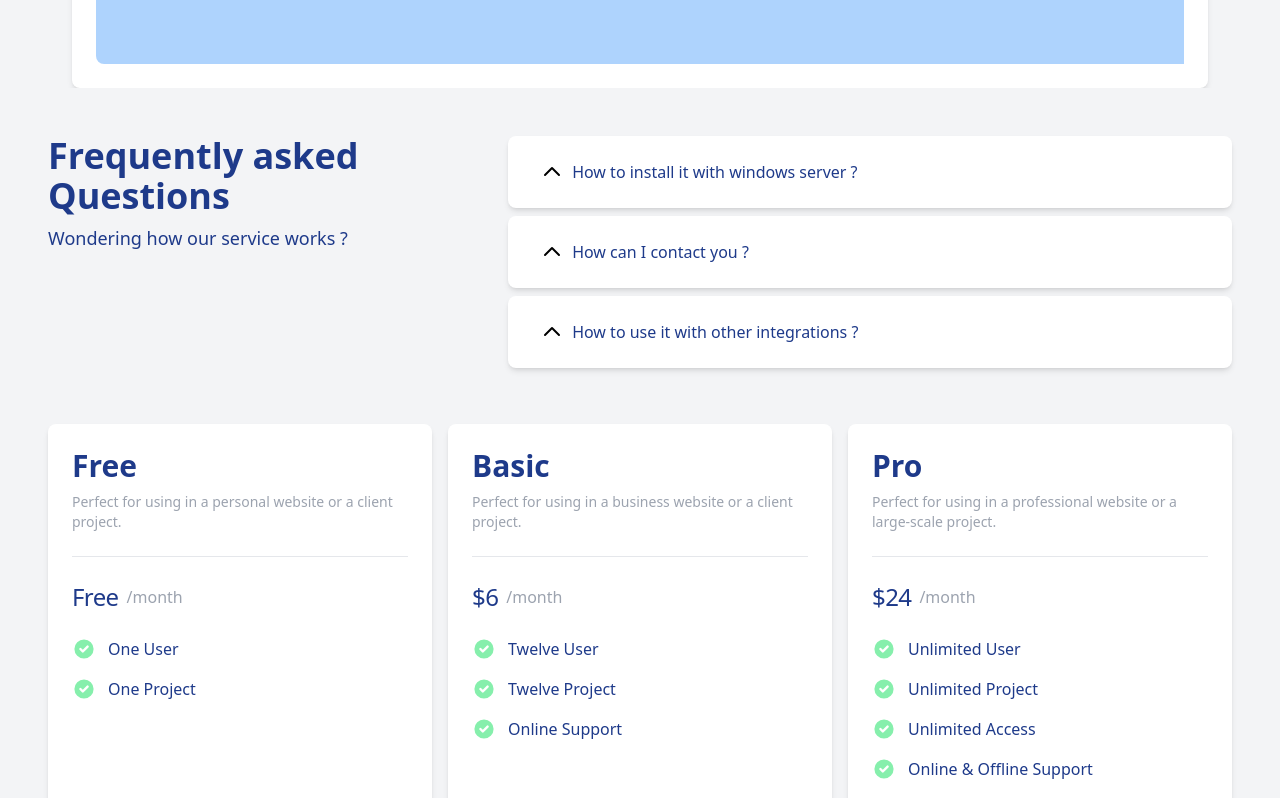
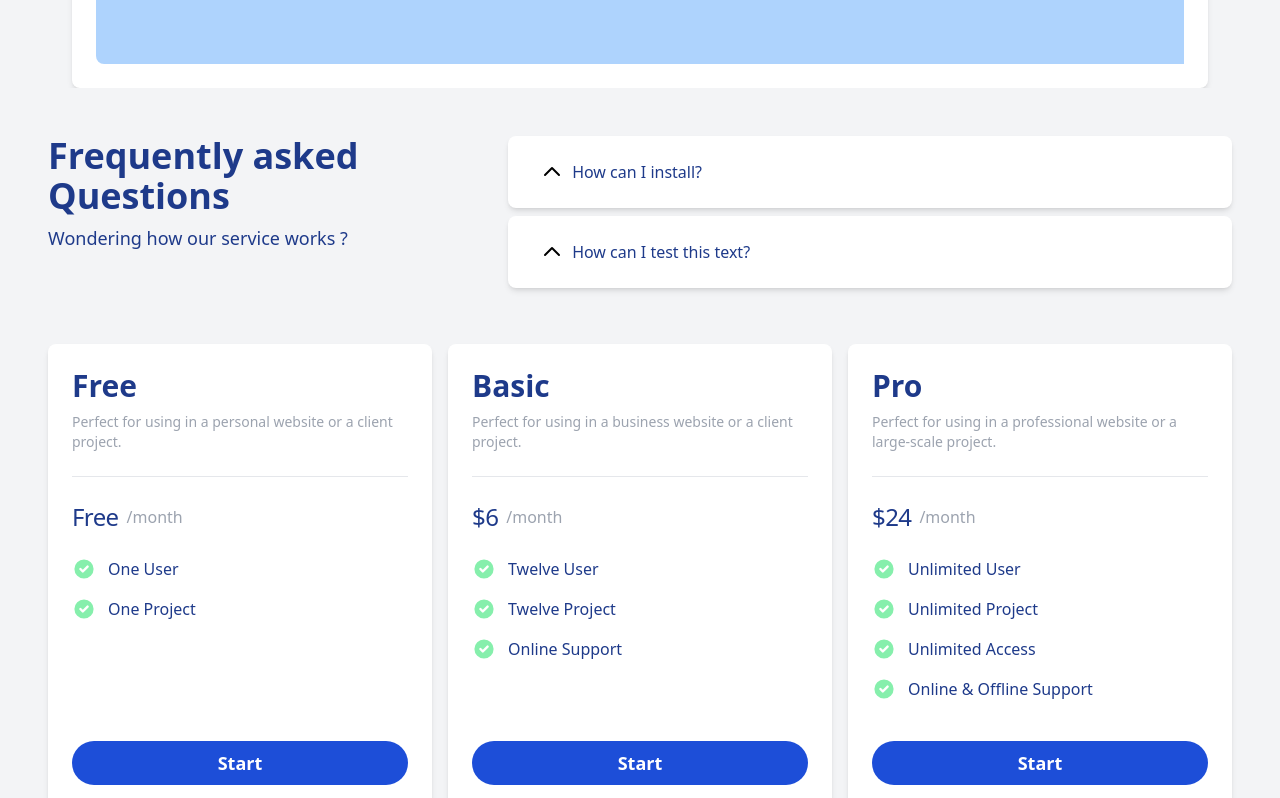
Before and after one commit to qlawmarq/next-tailwind-landing-page, a Next.js app: page / in a window 1280 px wide. Shown: the part 902-1700 px from the top of the page. Built offline with nearby package versions, Linux system fonts and the light colour scheme.

Commit message:
update all props of components

```diff
--- a/components/molecules/Accordion/index.tsx
+++ b/components/molecules/Accordion/index.tsx
@@ -4,7 +4,7 @@ import { animated, useSpring } from '@react-spring/web';
 import { Card } from '../../atoms/Card';
 import { Paragraph } from '../../atoms/Typography';
 
-type Props = {
+export type Props = {
   question: React.ReactNode;
   answer: React.ReactNode;
 };
--- a/components/molecules/PriceCard/index.tsx
+++ b/components/molecules/PriceCard/index.tsx
@@ -4,7 +4,7 @@ import { CheckCircleIcon } from '@heroicons/react/solid';
 import { Button } from '../../atoms/Button';
 import { H2, H3, Paragraph } from '../../atoms/Typography';
 
-type Props = {
+export type Props = {
   title: React.ReactNode;
   description: React.ReactNode;
   price: string;
--- a/components/pages/LandingPage/index.tsx
+++ b/components/pages/LandingPage/index.tsx
@@ -4,7 +4,8 @@ import { Footer } from '../../organisms/Footer';
 import { CTA } from '../../templates/CTA';
 import { FAQ } from '../../templates/FAQ';
 import { Prices } from '../../templates/Prices';
-import { Features } from '../../templates/Features';
+import { Carousel } from '../../templates/Carousel';
+import { H1, H5 } from '../../atoms/Typography';
 
 export const LandingPage = () => {
   return (
@@ -15,10 +16,64 @@ export const LandingPage = () => {
       </Head>
       <main className="font-montserrat bg-gray-100">
         <Header />
-        <CTA />
-        <Features />
-        <FAQ />
-        <Prices />
+        <CTA
+          title="Business Landing Page"
+          description="Lorem ipsum dolor sit amet, consectetur adipiscing adipiselit.
+            Pellentesque suscipit tellus vitae purus dignissim, nec tincidunt
+            neque condimentum. Nam nec ligula pretium mi interdum hendrerit in
+            sit."
+        />
+        <Carousel
+          items={[
+            <H1>All in one app</H1>,
+            <H1>Safety and Secure</H1>,
+            <H1>Help your Business</H1>,
+          ]}
+        />
+        <FAQ
+          qas={[
+            {
+              question: 'How can I install?',
+              answer:
+                'Please visit the github page, you will find instructions',
+            },
+            {
+              question: 'How can I test this text?',
+              answer:
+                'Lorem, ipsum dolor sit amet consectetur adipisicing elit. Mollitia temporibus doloremque non eligendi unde ipsam? Voluptatibus, suscipit deserunt quidem delectus perferendis velit molestias, veritatis officia fugiat cumque quaerat earum adipisci?',
+            },
+          ]}
+        />
+        <Prices
+          priceProps={[
+            {
+              title: 'Free',
+              description:
+                'Perfect for using in a personal website or a client project.',
+              price: 'Free',
+              features: ['One User', 'One Project'],
+            },
+            {
+              title: 'Basic',
+              description:
+                'Perfect for using in a business website or a client project.',
+              price: '$6',
+              features: ['Twelve User', 'Twelve Project', 'Online Support'],
+            },
+            {
+              title: 'Pro',
+              description:
+                'Perfect for using in a professional website or a large-scale project.',
+              price: '$24',
+              features: [
+                'Unlimited User',
+                'Unlimited Project',
+                'Unlimited Access',
+                'Online & Offline Support',
+              ],
+            },
+          ]}
+        />
         <Footer />
       </main>
     </>
--- a/components/templates/CTA/index.tsx
+++ b/components/templates/CTA/index.tsx
@@ -4,22 +4,29 @@ import { H1, H5 } from '../../atoms/Typography';
 import { Container } from '../../atoms/Container';
 import { Button } from '../../atoms/Button';
 
-export const CTA = () => {
+type Props = {
+  title: string;
+  description: string;
+  image?: StaticImageData | string;
+  onClickStart?: () => void;
+};
+
+export const CTA: React.FC<Props> = ({
+  title,
+  description,
+  image = analyzeData,
+  onClickStart,
+}) => {
   return (
     <Container>
       <div className="relative mx-auto flex w-full flex-col py-6 sm:flex-row">
         <div className="relative sm:w-6/12">
-          <Image className="" src={analyzeData} alt="Analyze Data" />
+          <Image className="" src={image} alt="" />
         </div>
         <div className="relative ml-auto mt-8 mb-16 flex flex-col items-start sm:mt-0 sm:mb-0 sm:w-5/12 sm:items-end sm:text-right xl:w-4/12 xl:pt-20">
-          <H1 className="mb-4">Business Landing Page</H1>
-          <H5 className="mb-4 sm:mb-12">
-            Lorem ipsum dolor sit amet, consectetur adipiscing adipiselit.
-            Pellentesque suscipit tellus vitae purus dignissim, nec tincidunt
-            neque condimentum. Nam nec ligula pretium mi interdum hendrerit in
-            sit.
-          </H5>
-          <Button>Start</Button>
+          <H1 className="mb-4">{title}</H1>
+          <H5 className="mb-4 sm:mb-12">{description}</H5>
+          <Button onClick={onClickStart}>Start</Button>
         </div>
       </div>
     </Container>
--- a/components/templates/Features/index.tsx
+++ b/components/templates/Carousel/index.tsx
@@ -2,17 +2,15 @@ import { Container } from '../../atoms/Container';
 import { CarouselContainer } from '../../molecules/Carousel';
 import { H1, H2, H3, Paragraph } from '../../atoms/Typography';
 
-export const Features = () => {
+type Props = {
+  items: React.ReactNode[];
+};
+
+export const Carousel: React.FC<Props> = ({ items }) => {
   return (
     <Container>
       <div className="relative mx-auto flex w-full flex-col py-6">
-        <CarouselContainer
-          items={[
-            <H1>All in one app</H1>,
-            <H1>Safety and Secure</H1>,
-            <H1>Help your Business</H1>,
-          ]}
-        />
+        <CarouselContainer items={items} />
       </div>
     </Container>
   );
--- a/components/templates/FAQ/index.tsx
+++ b/components/templates/FAQ/index.tsx
@@ -2,9 +2,13 @@ import { H1, H5, Paragraph } from '../../atoms/Typography';
 import { Container } from '../../atoms/Container';
 import { ChevronDownIcon, ChevronUpIcon } from '@heroicons/react/outline';
 import { Card } from '../../atoms/Card';
-import { Accordion } from '../../molecules/Accordion';
+import { Accordion, Props as AccordionProps } from '../../molecules/Accordion';
 
-export const FAQ = () => {
+type Props = {
+  qas: AccordionProps[];
+};
+
+export const FAQ: React.FC<Props> = ({ qas }) => {
   return (
     <Container>
       <div className="relative mx-auto w-full py-6">
@@ -14,31 +18,15 @@ export const FAQ = () => {
             <H5 className="my-2">Wondering how our service works ?</H5>
           </div>
           <div className="md:w-2/3">
-            <Accordion
-              className="mb-2"
-              question="How to install it with windows server ?"
-              answer="Contact us"
-            />
-            <Accordion
-              className="mb-2"
-              question="How can I contact you ?"
-              answer="Lorem, ipsum dolor sit amet consectetur
-                adipisicing elit.
-                Mollitia temporibus doloremque non eligendi unde ipsam?
-                Voluptatibus, suscipit deserunt quidem delectus perferendis
-                velit molestias, veritatis officia fugiat cumque quaerat
-                earum adipisci?"
-            />
-            <Accordion
-              className="mb-2"
-              question="How to use it with other integrations ?"
-              answer="Lorem, ipsum dolor sit amet consectetur
-                adipisicing elit.
-                Mollitia temporibus doloremque non eligendi unde ipsam?
-                Voluptatibus, suscipit deserunt quidem delectus perferendis
-                velit molestias, veritatis officia fugiat cumque quaerat
-                earum adipisci?"
-            />
+            {qas.map((qa) => {
+              return (
+                <Accordion
+                  className="mb-2"
+                  question={qa.question}
+                  answer={qa.answer}
+                />
+              );
+            })}
           </div>
         </div>
       </div>
--- a/components/templates/Prices/index.tsx
+++ b/components/templates/Prices/index.tsx
@@ -1,34 +1,25 @@
 import { Container } from '../../atoms/Container';
-import { PriceCard } from '../../molecules/PriceCard';
+import { PriceCard, Props as PriceCardProps } from '../../molecules/PriceCard';
 
-export const Prices = () => {
+type Props = {
+  priceProps: PriceCardProps[];
+};
+
+export const Prices: React.FC<Props> = ({priceProps}) => {
   return (
     <Container>
       <div className="relative mx-auto flex w-full flex-col py-6 sm:flex-row">
         <div className="grid w-full grid-cols-1 gap-4 sm:grid-cols-3">
-          <PriceCard
-            title="Free"
-            description="Perfect for using in a personal website or a client project."
-            price="Free"
-            features={['One User', 'One Project']}
-          />
-          <PriceCard
-            title="Basic"
-            description="Perfect for using in a business website or a client project."
-            price="$6"
-            features={['Twelve User', 'Twelve Project', 'Online Support']}
-          />
-          <PriceCard
-            title="Pro"
-            description="Perfect for using in a professional website or a large-scale project."
-            price="$24"
-            features={[
-              'Unlimited User',
-              'Unlimited Project',
-              'Unlimited Access',
-              'Online & Offline Support',
-            ]}
-          />
+          {priceProps.map((priceProp) => {
+            return (
+              <PriceCard
+                title={priceProp.title}
+                description={priceProp.description}
+                price={priceProp.price}
+                features={priceProp.features}
+              />
+            )
+          })}
         </div>
       </div>
     </Container>
```
